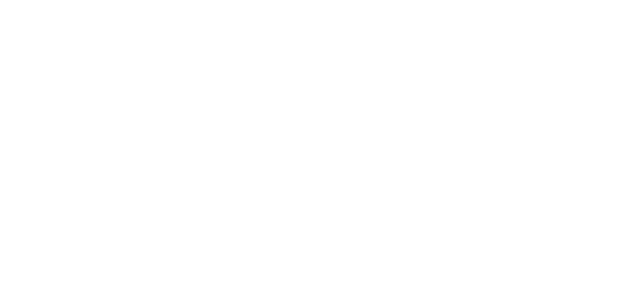
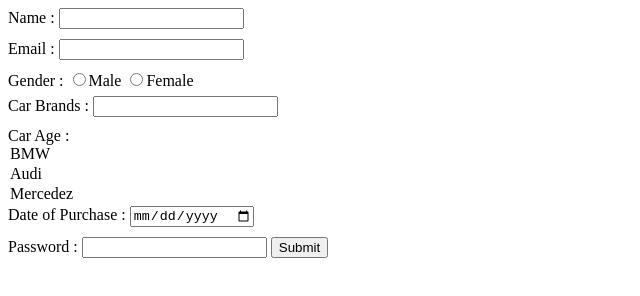
Before and after one commit to acciojob/car-insurance-form-Vipul077, a website: page main.html in a window 1280 px wide. Shown: the whole page, without its empty margins (0-640 px from the left). Drawn offline with Linux system fonts and the light colour scheme.

Commit message:
created a submission

```diff
--- a/main.html
+++ b/main.html
@@ -8,6 +8,26 @@
 
 <body>
 	<!-- the entire body must be written by student -->
+<!-- 	<form> -->
+		<label>Name : </label>
+		<input type="text" required id="name"> <br>
+		<label>Email :</label>
+		<input type="email" required id="email"><br>
+		<label>Gender :</label>
+		<input type="radio" name="gender" value="male">Male
+		<input type="radio" name="gender" value="female">Female<br>
+		<label>Car Brands : </label>
+		<input type="select"><br>
+		<label>Car Age :</label>
+		<option value="BMW" id="cars">BMW</option>
+		<option value="Audi" id="cars">Audi</option>
+		<option value="Mercedez" id="cars">Mercedez</option>
+		<label>Date of Purchase :</label>
+		<input type="date" required id="drop"> <br>
+		<label>Password :</label>
+		<input type="password" required type="password">
+		<button type="submit">Submit</button>
+<!-- 	</form> -->
     <script type="text/javascript" src="./script.js">
 </script>
 
--- a/styles.css
+++ b/styles.css
@@ -1,2 +1,9 @@
 
 /* Your CSS Code here. */
+
+label{
+/* 	padding-top: 50px; */
+}
+input{
+	margin-bottom: 10px
+}
```
